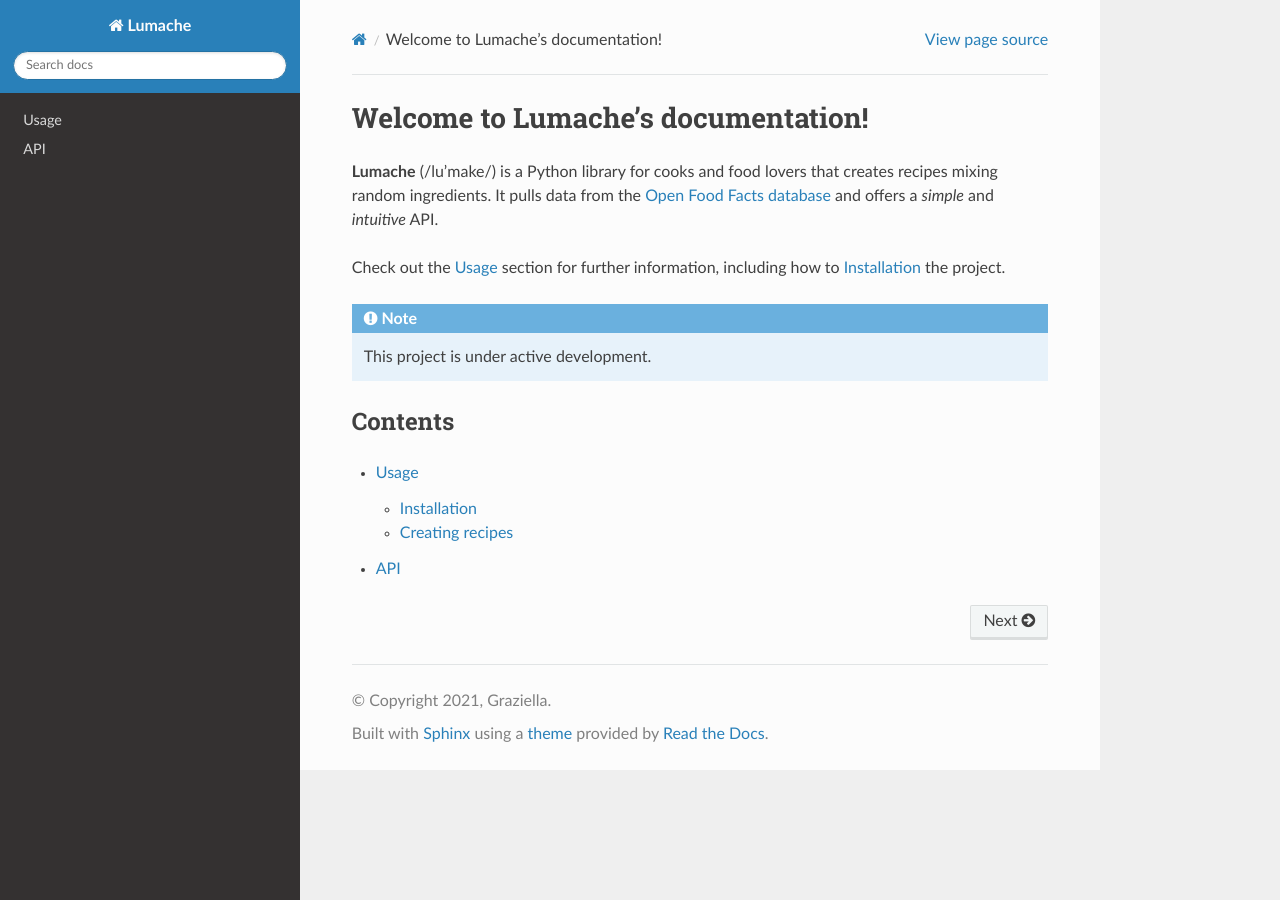
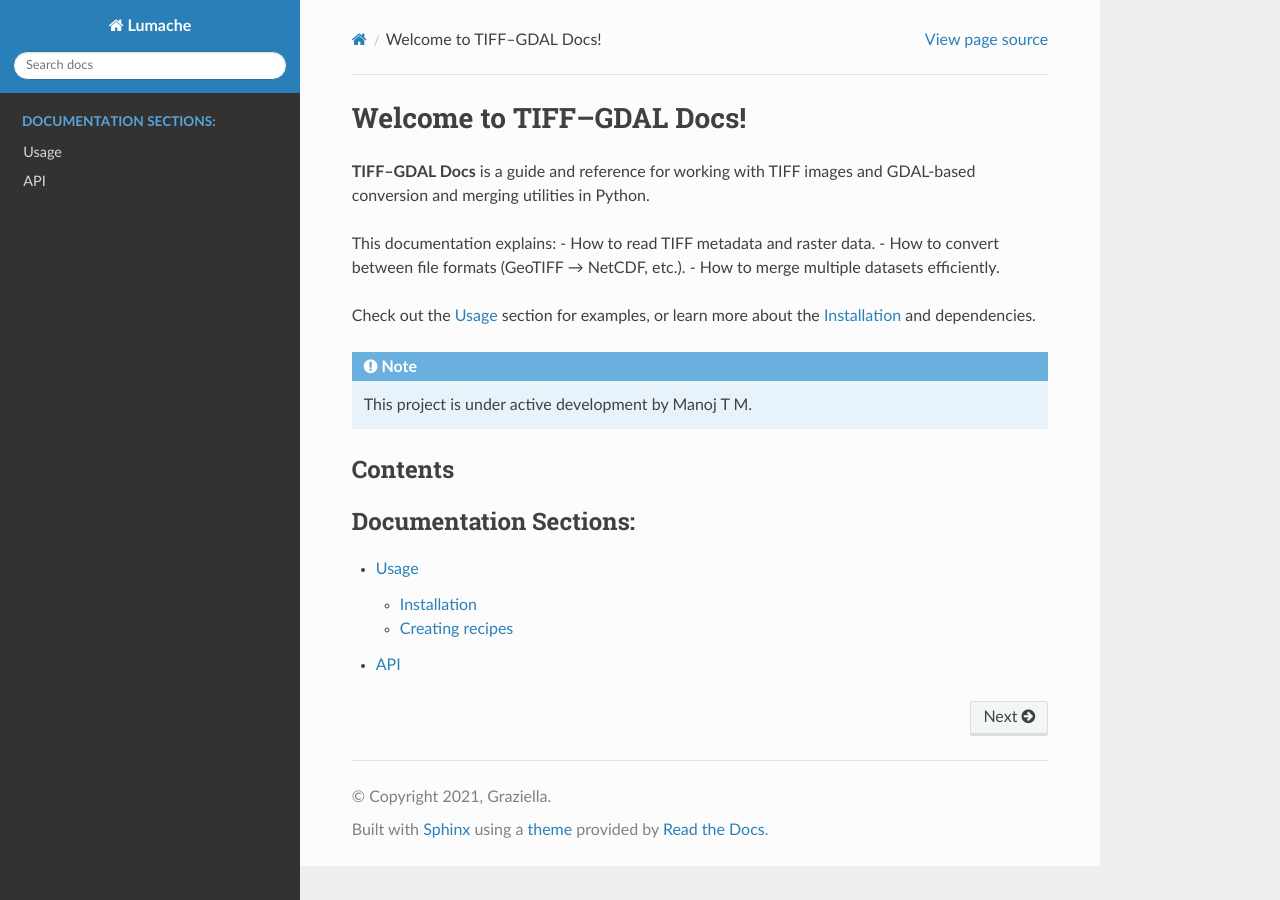
Before and after one commit to ManojTM-dev/example-seismo-lab, a Sphinx documentation site: the page built from docs/source/index.rst, in a window 1280 px wide. Built offline with Sphinx 7.4.7 and the Read the Docs theme 3.1.0, drawn with Linux system fonts in a browser that asks for light colours.

Commit message:
Update index.rst

```diff
--- a/docs/source/index.rst
+++ b/docs/source/index.rst
@@ -1,22 +1,27 @@
-Welcome to Lumache's documentation!
-===================================
+Welcome to TIFF–GDAL Docs!
+==========================
 
-**Lumache** (/lu'make/) is a Python library for cooks and food lovers
-that creates recipes mixing random ingredients.
-It pulls data from the `Open Food Facts database <https://world.openfoodfacts.org/>`_
-and offers a *simple* and *intuitive* API.
+**TIFF–GDAL Docs** is a guide and reference for working with TIFF images and GDAL-based
+conversion and merging utilities in Python.
 
-Check out the :doc:`usage` section for further information, including
-how to :ref:`installation` the project.
+This documentation explains:
+- How to read TIFF metadata and raster data.
+- How to convert between file formats (GeoTIFF → NetCDF, etc.).
+- How to merge multiple datasets efficiently.
+
+Check out the :doc:`usage` section for examples, or learn more about
+the :ref:`installation` and dependencies.
 
 .. note::
 
-   This project is under active development.
+   This project is under active development by Manoj T M.
 
 Contents
 --------
 
 .. toctree::
+   :maxdepth: 2
+   :caption: Documentation Sections:
 
    usage
    api
```
